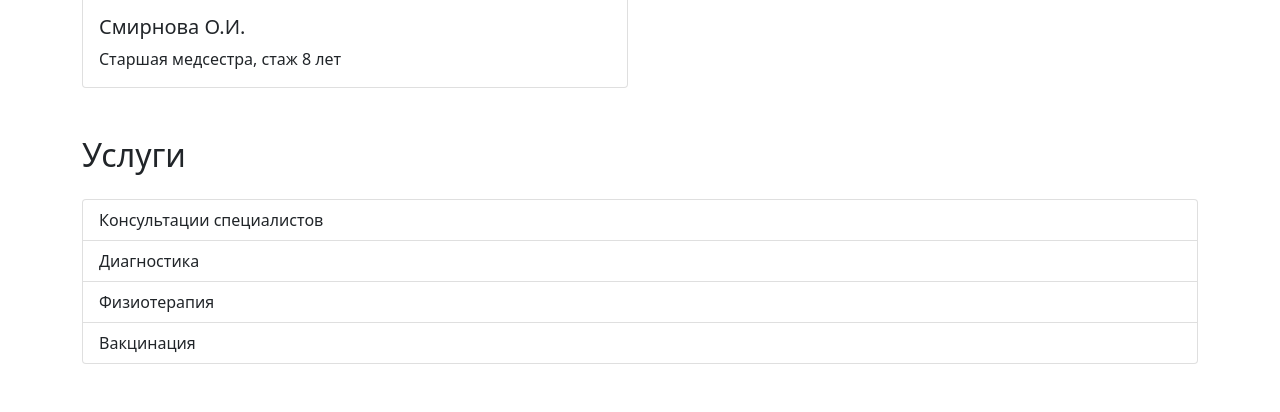
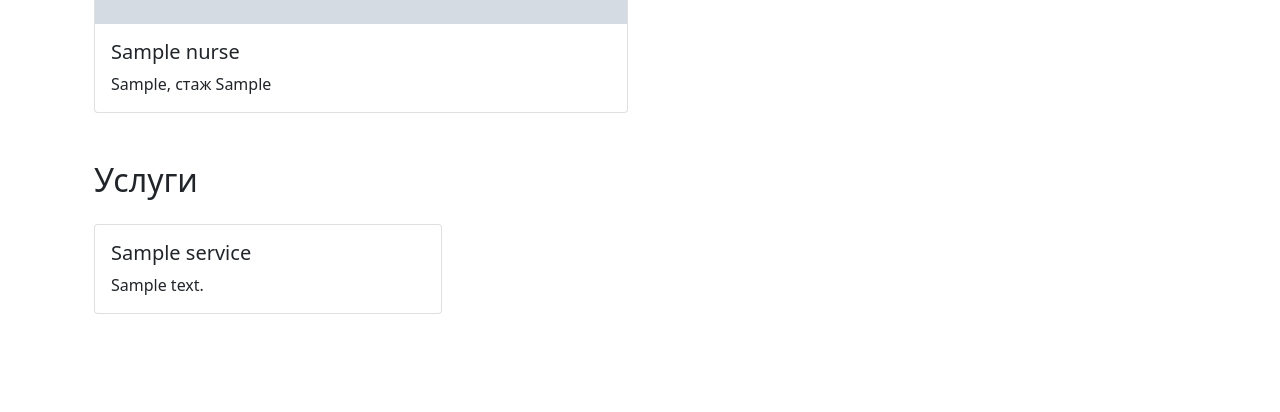
Before and after one commit to Kirill863/arm-medic, a Django app: page / in a window 1280 px wide. Shown: the part 1288-1700 px from the top of the page. After the commit the page ends 1602 px from the top, so only its background shows below. Run offline with Django 5.2, Linux system fonts and the light colour scheme; tables that the repository leaves empty hold one stand-in row (values such as "Sample post"); grey boxes marked "Sample" are stand-in pictures.

Commit message:
d_исправил наполнение лендинга

```diff
--- a/arm_medic/arm_medic/views.py
+++ b/arm_medic/arm_medic/views.py
@@ -1,42 +1,15 @@
 from django.shortcuts import render
+from staff.models import Doctor, Nurse
+from prescriptions.models import Service
 
 def landing(request):
-    doctors = [
-        {
-            'id': 1,
-            'name': 'Иванов А.П.',
-            'specialty': 'Терапевт',
-            'experience': '15 лет',
-            'photo': 'doctor1.jpg'
-        },
-        {
-            'id': 2,
-            'name': 'Петрова Е.В.',
-            'specialty': 'Кардиолог',
-            'experience': '12 лет',
-            'photo': 'doctor2.jpg'
-        }
-    ]
+    doctors = Doctor.objects.all()
+    nurses = Nurse.objects.all()
+    services = Service.objects.all()
 
-    nurses = [
-        {
-            'id': 1,
-            'name': 'Смирнова О.И.',
-            'position': 'Старшая медсестра',
-            'experience': '8 лет',
-            'photo': 'nurse1.jpg'
-        }
-    ]
-
-    services = [
-        'Консультации специалистов',
-        'Диагностика',
-        'Физиотерапия',
-        'Вакцинация'
-    ]
-
-    return render(request, 'landing.html', {
+    context = {
         'doctors': doctors,
         'nurses': nurses,
-        'services': services
-    })
+        'services': services,
+    }
+    return render(request, 'landing.html', context)
--- a/arm_medic/prescriptions/models.py
+++ b/arm_medic/prescriptions/models.py
@@ -24,3 +24,11 @@ class Prescription(models.Model):
 
     def __str__(self):
         return f"{self.medication.name} для {self.patient.full_name}"
+
+class Service(models.Model):
+    name = models.CharField(max_length=200)
+    description = models.TextField(blank=True)
+    icon = models.CharField(max_length=50, blank=True)  # Для иконок Font Awesome
+
+    def __str__(self):
+        return self.name
--- a/arm_medic/staff/models.py
+++ b/arm_medic/staff/models.py
@@ -0,0 +1,20 @@
+from django.db import models
+
+class Doctor(models.Model):
+    name = models.CharField(max_length=100)
+    specialty = models.CharField(max_length=100)
+    experience = models.CharField(max_length=50)
+    photo = models.ImageField(upload_to='doctors/')
+    qualification = models.CharField(max_length=100, blank=True)
+
+    def __str__(self):
+        return self.name
+
+class Nurse(models.Model):
+    name = models.CharField(max_length=100)
+    position = models.CharField(max_length=100)
+    experience = models.CharField(max_length=50)
+    photo = models.ImageField(upload_to='nurses/')
+
+    def __str__(self):
+        return self.name
--- a/arm_medic/templates/landing.html
+++ b/arm_medic/templates/landing.html
@@ -31,17 +31,22 @@
         <p class="lead">Профессиональная медицинская помощь</p>
     </section>
 
+<div class="container mt-4">
     <!-- Врачи -->
     <h2 class="mb-4">Наши специалисты</h2>
     <div class="row row-cols-1 row-cols-md-3 g-4 mb-5">
         {% for doctor in doctors %}
         <div class="col">
             <div class="card h-100">
-                <img src="{% static 'img/'|add:doctor.photo %}"
-                    class="card-img-top" alt="{{ doctor.name }}">
+                {% if doctor.photo %}
+                <img src="{{ doctor.photo.url }}" class="card-img-top" alt="{{ doctor.name }}">
+                {% endif %}
                 <div class="card-body">
                     <h5 class="card-title">{{ doctor.name }}</h5>
                     <p class="card-text">{{ doctor.specialty }}, стаж {{ doctor.experience }}</p>
+                    {% if doctor.qualification %}
+                    <p class="card-text"><small class="text-muted">{{ doctor.qualification }}</small></p>
+                    {% endif %}
                 </div>
             </div>
         </div>
@@ -54,8 +59,9 @@
         {% for nurse in nurses %}
         <div class="col">
             <div class="card h-100">
-                <img src="{% static 'img/'|add:nurse.photo %}"
-                    class="card-img-top" alt="{{ nurse.name }}">
+                {% if nurse.photo %}
+                <img src="{{ nurse.photo.url }}" class="card-img-top" alt="{{ nurse.name }}">
+                {% endif %}
                 <div class="card-body">
                     <h5 class="card-title">{{ nurse.name }}</h5>
                     <p class="card-text">{{ nurse.position }}, стаж {{ nurse.experience }}</p>
@@ -67,9 +73,21 @@
 
     <!-- Услуги -->
     <h2 class="mb-4">Услуги</h2>
-    <div class="list-group mb-5">
+    <div class="row">
         {% for service in services %}
-        <div class="list-group-item">{{ service }}</div>
+        <div class="col-md-4 mb-4">
+            <div class="card">
+                <div class="card-body">
+                    {% if service.icon %}
+                    <i class="{{ service.icon }} fa-2x mb-3"></i>
+                    {% endif %}
+                    <h5 class="card-title">{{ service.name }}</h5>
+                    {% if service.description %}
+                    <p class="card-text">{{ service.description }}</p>
+                    {% endif %}
+                </div>
+            </div>
+        </div>
         {% endfor %}
     </div>
 </div>
```
Also changed, not shown: arm_medic/arm_medic/admin.py (added, +20 -0 lines), arm_medic/core/migrations/0003_alter_user_phone.py (added), arm_medic/db.sqlite3, arm_medic/prescriptions/migrations/0002_service.py (added), arm_medic/staff/migrations/0001_initial.py (added).
